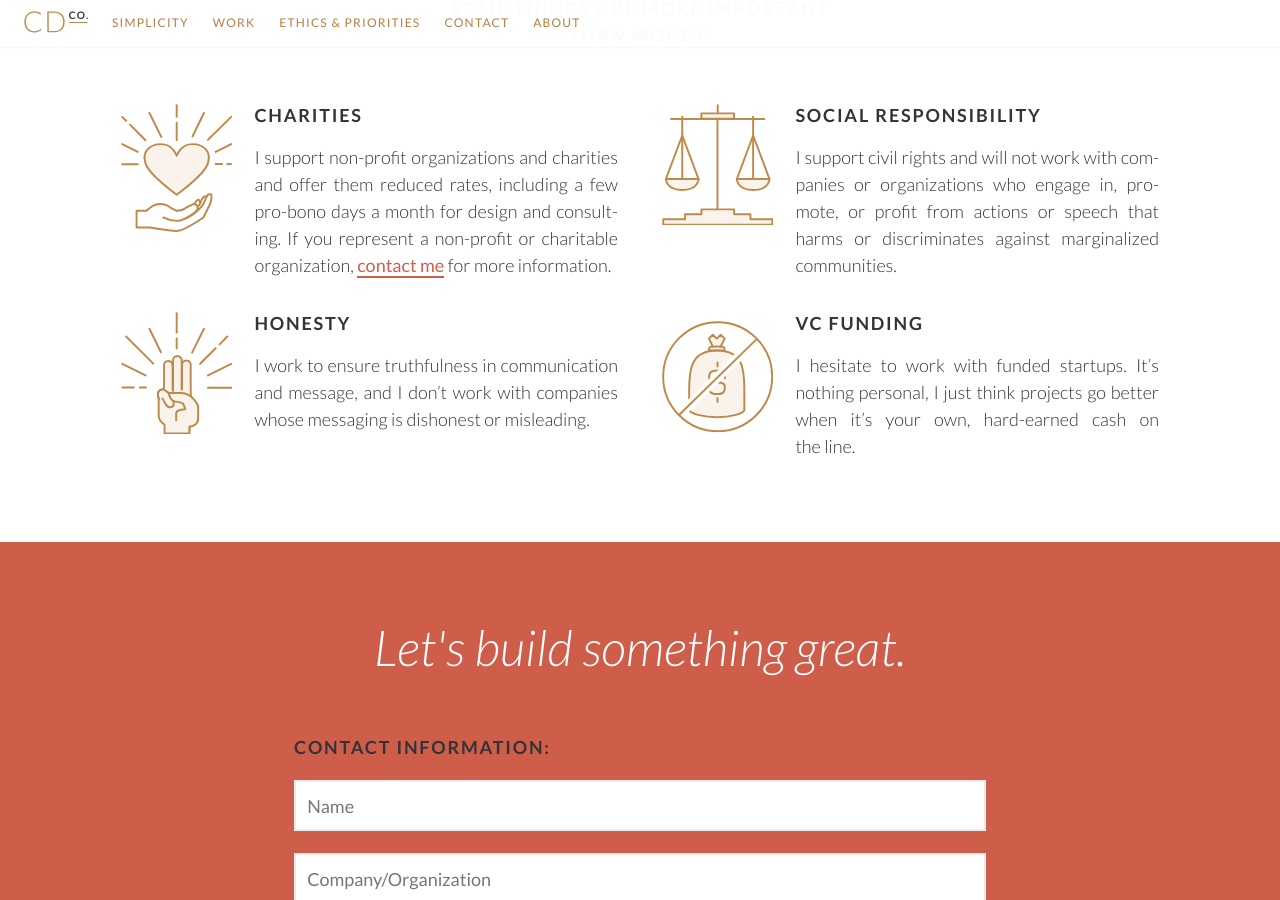
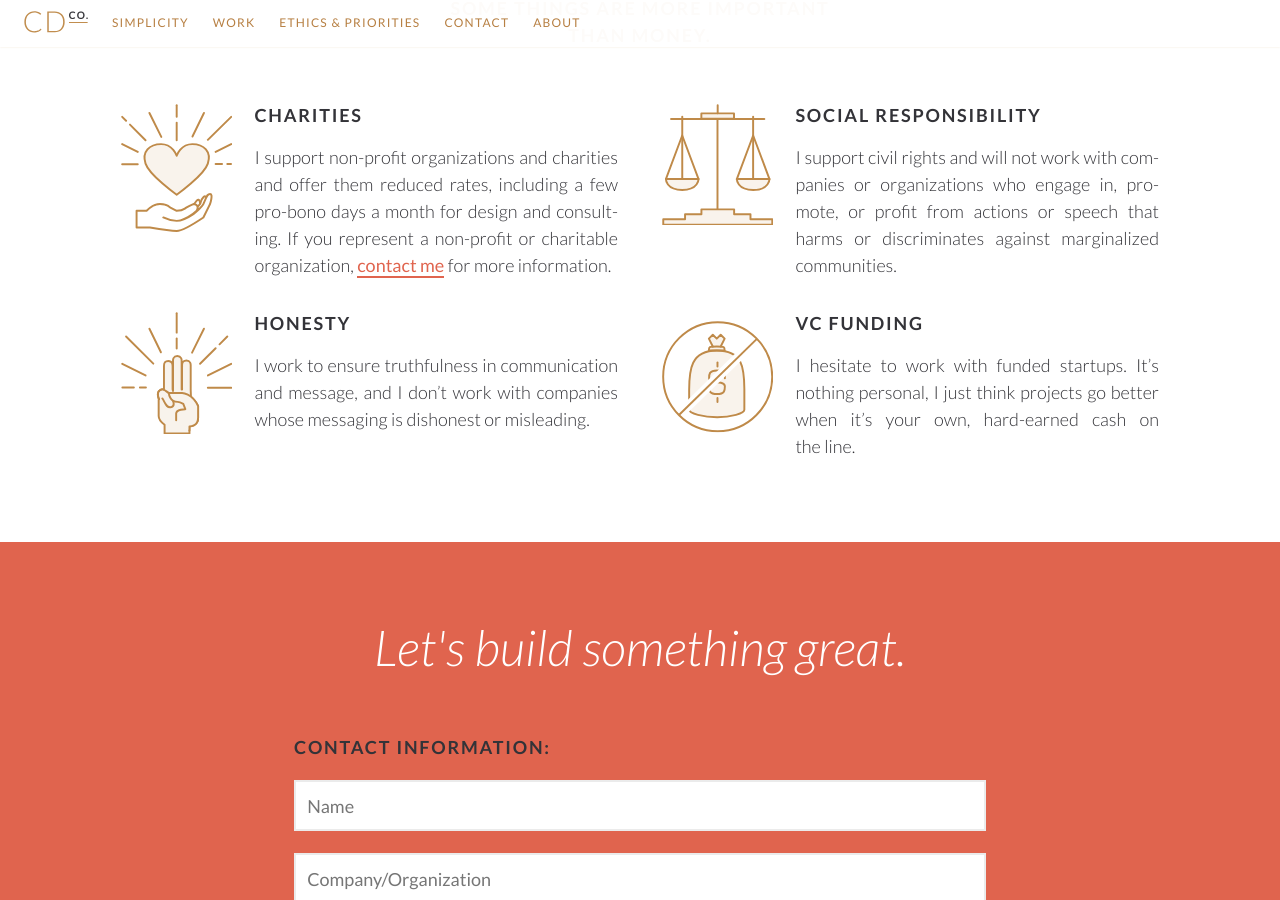
Before and after one commit to claxondesignco/claxondesignco.github.io, a Jekyll site: the page built from index.html, in a window 1280 px wide and 900 px high, scrolled down 2129 px. Built offline with Jekyll 4.4.1, drawn with Linux system fonts in a browser that asks for light colours.

Commit message:
Accessibility fixes.

```diff
--- a/_includes/work.html
+++ b/_includes/work.html
@@ -2,8 +2,8 @@
   <ul class="shots" aria="hidden" role="presentation">
     <li>
       <ul class="shots-custom">
-        <li class="shots--shot--custom" aria="hidden" role="presentation"><img srcset="/assets/images/stackoverflow@1x.jpg 1x, /assets/images/stackoverflow@2x.jpg 2x" src="/assets/images/stackoverflow@1x.jpg"></li>
-        <li class="shots--shot--custom" aria="hidden" role="presentation"><img srcset="/assets/images/jitterbit@1x.jpg 1x, /assets/images/jitterbit@2x.jpg 2x" src="/assets/images/jitterbit.jpg"></li>
+        <li class="shots--shot--custom" aria="hidden" role="presentation"><img srcset="/assets/images/stackoverflow@1x.jpg 1x, /assets/images/stackoverflow@2x.jpg 2x" src="/assets/images/stackoverflow@1x.jpg" alt="Preview of Stack Overflow Careers site"></li>
+        <li class="shots--shot--custom" aria="hidden" role="presentation"><img srcset="/assets/images/jitterbit@1x.jpg 1x, /assets/images/jitterbit@2x.jpg 2x" src="/assets/images/jitterbit.jpg" alt="Preview of JitterBit website"></li>
       </ul>
     </li>
     <li>
--- a/_layouts/default.html
+++ b/_layouts/default.html
@@ -25,7 +25,6 @@
       ga('send', 'pageview');
 
     </script>
-    </script>
     <style>
       {% capture inline_css %}
         {% include critical-css.scss %}
--- a/_sass/_mixins.sass
+++ b/_sass/_mixins.sass
@@ -13,7 +13,7 @@
 $brand:              #BF8A49 //#d9a25c
 $brand-light:        lighten($brand, 10%)
 $brand-on-white:     #B57C3D
-$accent:             #CE5E4A
+$accent:             #E0644E
 $accent-on-white:    darken($accent, 1%)
 $light:              #6b6b73
 
```
Also changed, not shown: Gemfile.lock, _includes/logo_small.svg.
